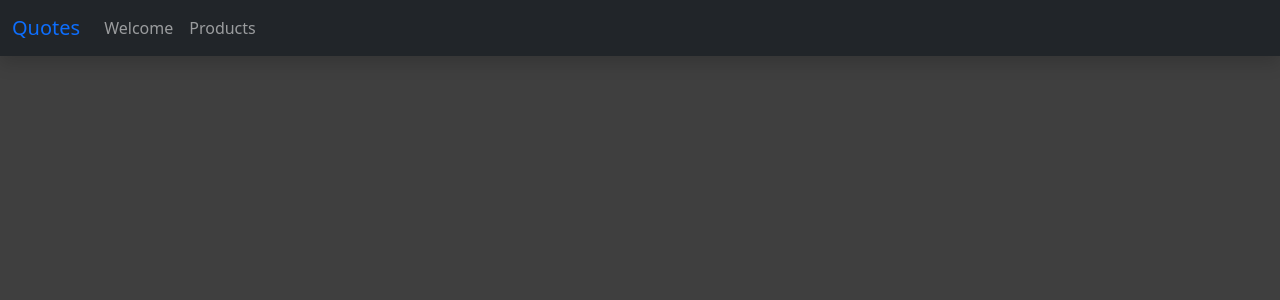
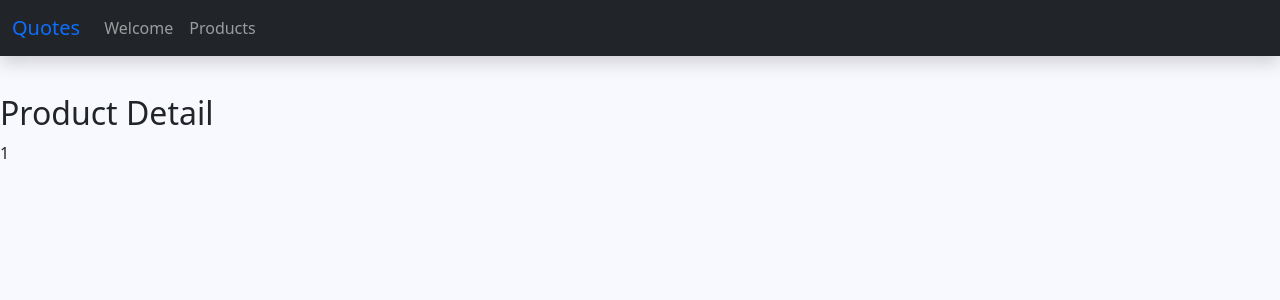
Before and after one commit to mateenNawaz86/Quotes, a React (Create React App) app: page /product-detail/1 in a window 1280 px wide. Shown: the top 300 px of the page. Built offline with nearby package versions, Linux system fonts and the light colour scheme.

Commit message:
Finish basic Routing

```diff
--- a/src/App.jsx
+++ b/src/App.jsx
@@ -1,6 +1,7 @@
 import React from "react";
 import Welcome from "./components/pages/Welcome";
 import Products from "./components/pages/Products";
+import ProductDetail from "./components/pages/ProductDetail";
 
 import { Routes, Route } from "react-router-dom";
 import Header from "./components/Header/Header";
@@ -13,6 +14,11 @@ const App = () => {
         <Routes>
           <Route exact path="/welcome" element={<Welcome />} />
           <Route exact path="/products" element={<Products />} />
+          <Route
+            exact
+            path="/product-detail/:productId"
+            element={<ProductDetail />}
+          />
         </Routes>
       </main>
     </>
--- a/src/components/Header/Header.jsx
+++ b/src/components/Header/Header.jsx
@@ -16,7 +16,7 @@ const Header = () => {
 
   return (
     <>
-      <nav className="navbar navbar-expand-lg fixed-top shadow navbar-dark bg-dark">
+      <nav className="navbar navbar-expand-lg shadow navbar-dark bg-dark">
         <div className="container-fluid">
           <Link className="navbar-brand text-primary" to="/">
             Quotes
--- /dev/null
+++ b/src/components/pages/Product.module.css
@@ -0,0 +1,4 @@
+.mainContainer {
+  margin: 3% 0;
+  text-align: center;
+}
--- /dev/null
+++ b/src/components/pages/ProductDetail.jsx
@@ -0,0 +1,15 @@
+import React from "react";
+import { useParams } from "react-router-dom";
+
+const ProductDetail = () => {
+  const params = useParams();
+
+  return (
+    <>
+      <h2 style={{ marginTop: "3%" }}>Product Detail</h2>
+      <p>{params.productId}</p>
+    </>
+  );
+};
+
+export default ProductDetail;
--- a/src/components/pages/Products.jsx
+++ b/src/components/pages/Products.jsx
@@ -1,9 +1,12 @@
 import React from "react";
+import classes from "./Product.module.css";
 
 const Products = () => {
   return (
     <>
-      <h1>Welcome to products page</h1>
+      <section className={classes.mainContainer}>
+        <h1>Welcome to products page</h1>
+      </section>
     </>
   );
 };
--- a/src/index.css
+++ b/src/index.css
@@ -1,14 +1,14 @@
-@import url('https://fonts.googleapis.com/css2?family=Noto+Sans+JP:wght@400;700&display=swap');
+@import url("https://fonts.googleapis.com/css2?family=Noto+Sans+JP:wght@400;700&display=swap");
 
 * {
   box-sizing: border-box;
 }
 
 html {
-  font-family: 'Noto Sans JP', sans-serif;
+  font-family: "Noto Sans JP", sans-serif;
 }
 
 body {
   margin: 0;
-  background-color: #3f3f3f;
+  background-color: #f8f8ff;
 }
```
Also changed, not shown: 1 other file (tests, documents, lock files or other folders).
